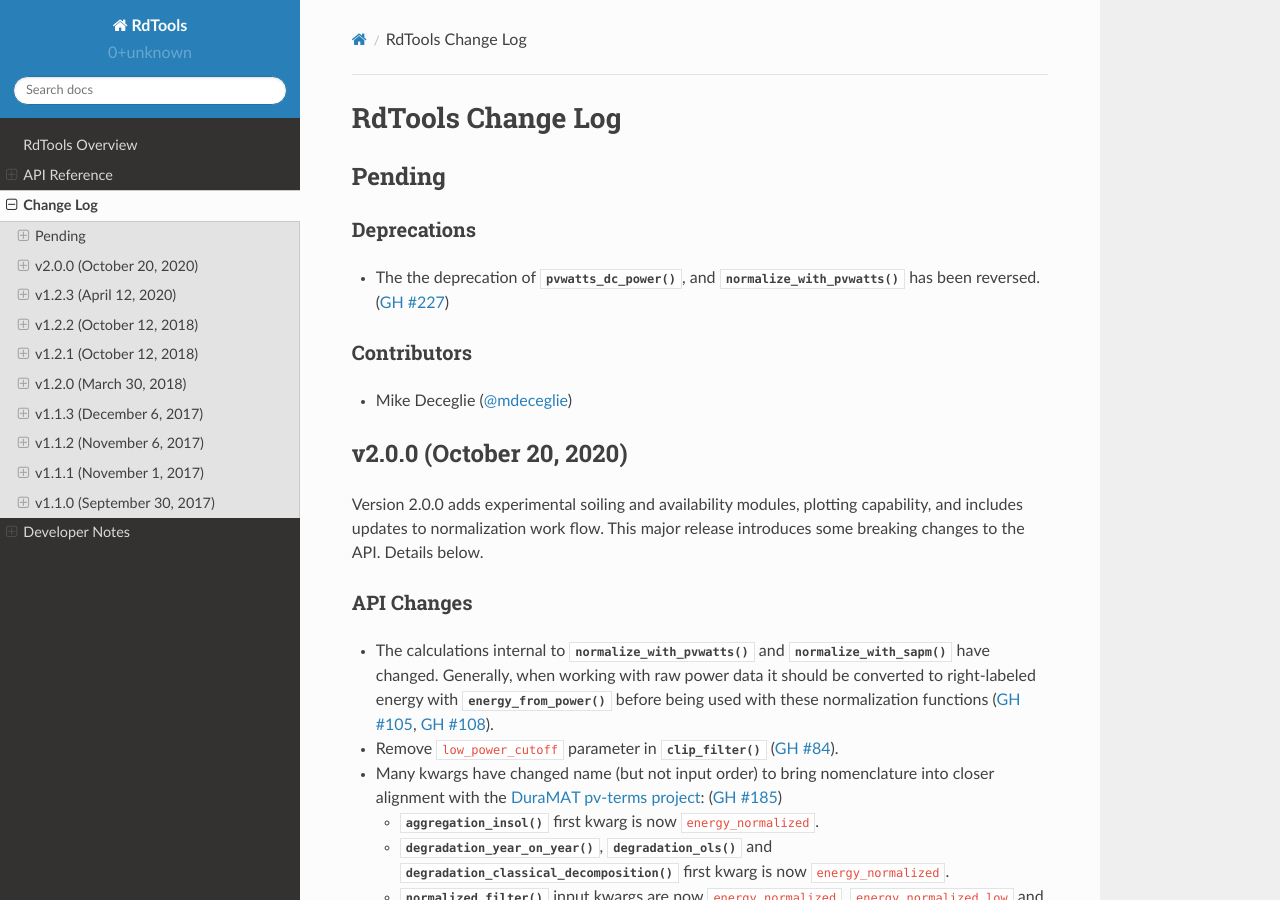
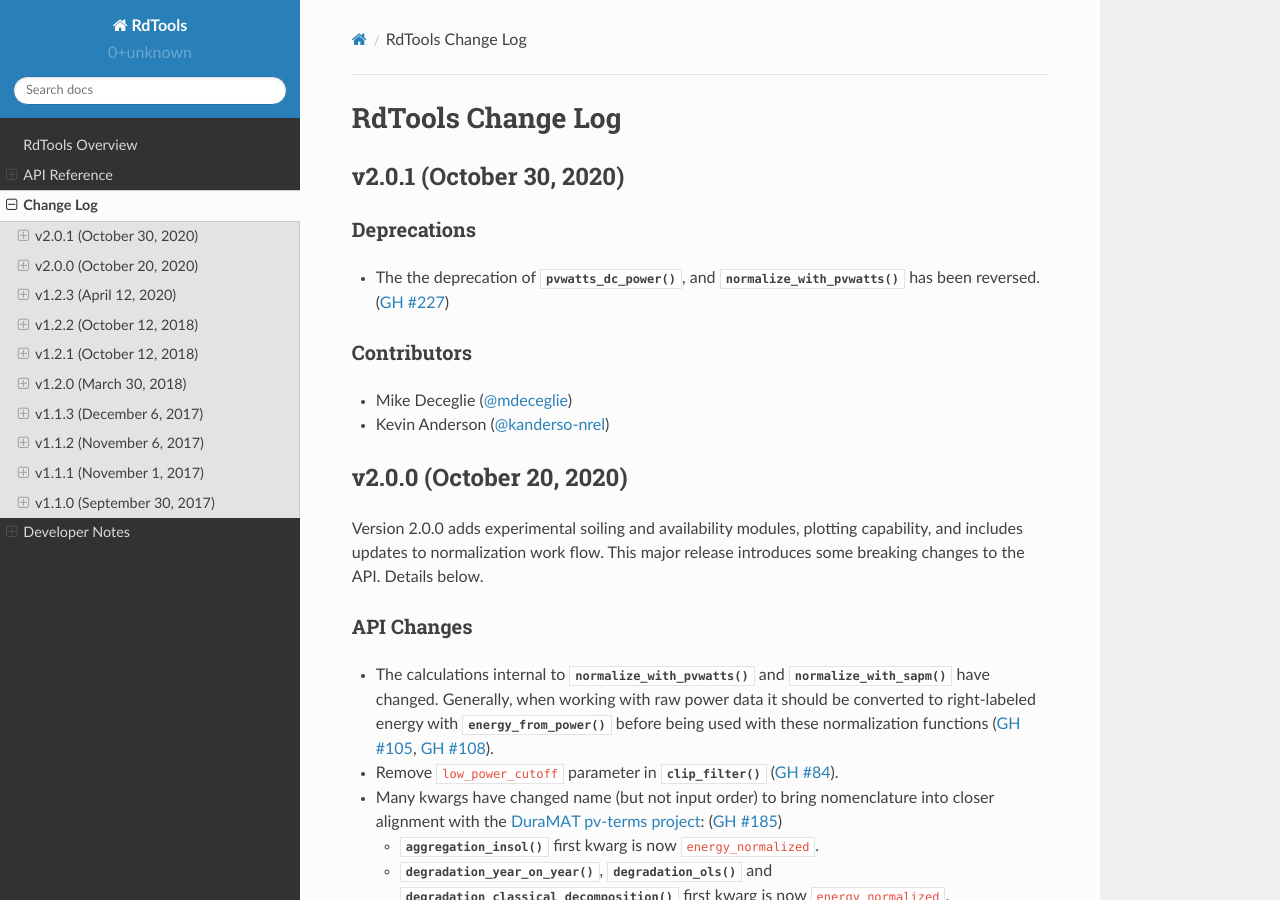
Before and after one commit to NREL/rdtools, a Sphinx documentation site: the page built from docs/sphinx/source/changelog.rst, in a window 1280 px wide and 900 px high. Built offline with Sphinx 7.4.7 and the Read the Docs theme 2.0.0, drawn with Linux system fonts in a browser that asks for light colours; pages that are not in the unit, such as notebooks, are missing from menus.

Commit message:
update change log

```diff
--- a/docs/sphinx/source/changelog.rst
+++ b/docs/sphinx/source/changelog.rst
@@ -1,6 +1,6 @@
 RdTools Change Log
 ==================
 
-.. include:: changelog/pending.rst
+.. include:: changelog/v2.0.1.rst
 .. include:: changelog/v2.0.0.rst
 .. include:: changelog/pre_2.0.0.rst
--- a/docs/sphinx/source/changelog/pending.rst
+++ b/docs/sphinx/source/changelog/v2.0.1.rst
@@ -1,5 +1,5 @@
 *************************
-Pending
+v2.0.1 (October 30, 2020)
 *************************
 
 Deprecations
@@ -11,3 +11,4 @@
 Contributors
 ------------
 * Mike Deceglie (:ghuser:`mdeceglie`)
+* Kevin Anderson (:ghuser:`kanderso-nrel`)
```
